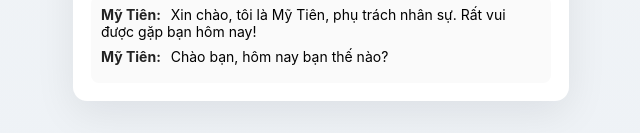
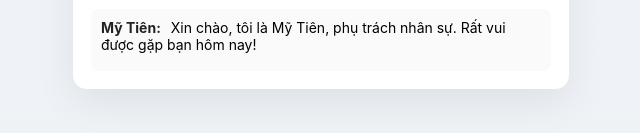
Before and after one commit to dungngocdo28-code/chatbotminimytien40, a plain HTML site: page public/index.html in a window 1280 px wide. Both pictures are taken after a click on the button "🎙️ Bắt đầu phỏng vấn". Shown: the part 614-747 px from the top of the page, without its empty margins (319-959 px from the left). Drawn offline with Linux system fonts and the light colour scheme; no server answers.

Commit message:
Update index.html

```diff
--- a/public/index.html
+++ b/public/index.html
@@ -54,6 +54,7 @@
     <div class="log" id="chatLog" aria-live="polite"></div>
   </div>
 
+<!-- ========== SCRIPT PHỎNG VẤN ========== -->
 <script>
 document.addEventListener("DOMContentLoaded", () => {
 
@@ -64,25 +65,33 @@ const QUESTIONS = [
   "Cảm ơn bạn vì cuộc trao đổi hôm nay."
 ];
 
-let current = 0, recognition = null, isRunning = false, waitingGoodbye = false;
+let current = 0, recognition = null, isRunning = false, firstGreetingDone = false;
 
 const statusEl = document.getElementById('statusText');
 const chatLog = document.getElementById('chatLog');
 const avatarWrap = document.getElementById('avatarWrap');
 const avatarFrame = document.getElementById('avatarFrame');
 
-function appendLog(who, text){ const d=document.createElement('div'); d.innerHTML=`<strong>${who}:</strong> ${text}`; chatLog.appendChild(d); chatLog.scrollTop=chatLog.scrollHeight; }
+function appendLog(who, text){
+  const d=document.createElement('div');
+  d.innerHTML=`<strong>${who}:</strong> ${text}`;
+  chatLog.appendChild(d);
+  chatLog.scrollTop=chatLog.scrollHeight;
+}
 function setStatus(t){ statusEl.textContent=t; }
 
 /* ==== AUDIO ==== */
 async function speakServer(msg){
-  return new Promise(async (resolve, reject) => {
+  return new Promise(async (resolve) => {
     try{
       if (!msg || msg.trim().length < 2) return resolve();
+      if (recognition && isRunning) recognition.stop();
 
-      if (recognition && isRunning) recognition.stop(); // 🔇 tắt mic khi bot nói
-
-      const r = await fetch('/api/tts',{method:'POST',headers:{'Content-Type':'application/json'},body:JSON.stringify({text:msg})});
+      const r = await fetch('/api/tts',{
+        method:'POST',
+        headers:{'Content-Type':'application/json'},
+        body:JSON.stringify({text:msg})
+      });
       if(r.ok){
         const b=await r.blob();
         const url=URL.createObjectURL(b);
@@ -99,15 +108,31 @@ async function speakServer(msg){
 /* ==== GPT ==== */
 async function getGPTReply(userInput){
   try{
-    const r=await fetch('/api/chat',{method:'POST',headers:{'Content-Type':'application/json'},body:JSON.stringify({message:userInput,contextIndex:current})});
+    const r=await fetch('/api/chat',{
+      method:'POST',
+      headers:{'Content-Type':'application/json'},
+      body:JSON.stringify({message:userInput,contextIndex:current})
+    });
     const j=await r.json();
     return j.reply||'Cảm ơn bạn nhé!';
   }catch(e){return "Xin lỗi, có lỗi kết nối.";}
 }
 
 /* ==== ANIM ==== */
-function startAutoBlink(){setInterval(()=>{avatarWrap.classList.add('blink');setTimeout(()=>avatarWrap.classList.remove('blink'),160);},3000+Math.random()*1000);}
-function playSpeakingAnimation(){avatarWrap.classList.add('smile');avatarFrame.style.transform='translateY(-4px) scale(1.01)';setTimeout(()=>{avatarWrap.classList.remove('smile');avatarFrame.style.transform='';},1200);}
+function startAutoBlink(){
+  setInterval(()=>{
+    avatarWrap.classList.add('blink');
+    setTimeout(()=>avatarWrap.classList.remove('blink'),160);
+  },3000+Math.random()*1000);
+}
+function playSpeakingAnimation(){
+  avatarWrap.classList.add('smile');
+  avatarFrame.style.transform='translateY(-4px) scale(1.01)';
+  setTimeout(()=>{
+    avatarWrap.classList.remove('smile');
+    avatarFrame.style.transform='';
+  },1200);
+}
 
 /* ==== SPEECH ==== */
 function initRecognition(){
@@ -124,22 +149,28 @@ function initRecognition(){
     setStatus("🧠 Đang tạo phản hồi...");
     playSpeakingAnimation();
 
-    // 👂 1️⃣ Bot nghe xong → phản hồi câu người dùng nói
     const reply=await getGPTReply(userText);
     appendLog("Mỹ Tiên",reply);
     await speakServer(reply);
 
-    // 🕒 2️⃣ Dừng 1.2 giây cho tự nhiên
-    await new Promise(res=>setTimeout(res,1200));
+    // Sau khi phản hồi xong
+    if(!firstGreetingDone){
+      firstGreetingDone=true;
+      await new Promise(res=>setTimeout(res,1500));
+      appendLog("Mỹ Tiên",QUESTIONS[current]);
+      await speakServer(QUESTIONS[current]);
+      if(isRunning && recognition) recognition.start();
+      return;
+    }
 
-    // 👩‍💼 3️⃣ Sau khi phản hồi xong → đọc câu hỏi tiếp theo
+    // Hỏi các câu tiếp theo
     current++;
     if(current<QUESTIONS.length){
+      await new Promise(res=>setTimeout(res,1500));
       appendLog("Mỹ Tiên",QUESTIONS[current]);
       await speakServer(QUESTIONS[current]);
-      // 🔊 Bật mic sau khi đọc xong câu hỏi
       if(isRunning && recognition) recognition.start();
-    } else {
+    }else{
       appendLog("Mỹ Tiên","Cảm ơn bạn vì cuộc trao đổi hôm nay.");
       await speakServer("Cảm ơn bạn vì cuộc trao đổi hôm nay.");
       setStatus("✅ Kết thúc phỏng vấn.");
@@ -152,21 +183,26 @@ function initRecognition(){
 /* ==== START ==== */
 document.getElementById('startBtn').onclick=async()=>{
   if(isRunning)return;
-  isRunning=true;current=0;chatLog.innerHTML="";
+  isRunning=true;current=0;firstGreetingDone=false;chatLog.innerHTML="";
   recognition=initRecognition();
+
+  // Mỹ Tiên chào và chờ người dùng trả lời
   appendLog("Mỹ Tiên","Xin chào, tôi là Mỹ Tiên, phụ trách nhân sự. Rất vui được gặp bạn hôm nay!");
   playSpeakingAnimation();
   await speakServer("Xin chào, tôi là Mỹ Tiên, phụ trách nhân sự. Rất vui được gặp bạn hôm nay!");
-  appendLog("Mỹ Tiên",QUESTIONS[current]);
-  await speakServer(QUESTIONS[current]);
-  recognition.start();
+
+  recognition.start(); // 🔊 Chờ người dùng trả lời
 };
 
-document.getElementById('stopBtn').onclick=()=>{if(recognition)recognition.stop();isRunning=false;setStatus("Đã dừng.");};
+document.getElementById('stopBtn').onclick=()=>{
+  if(recognition)recognition.stop();
+  isRunning=false;
+  setStatus("Đã dừng.");
+};
 
 startAutoBlink();
 
-}); // END DOMContentLoaded
+});
 </script>
 </body>
 </html>
```
